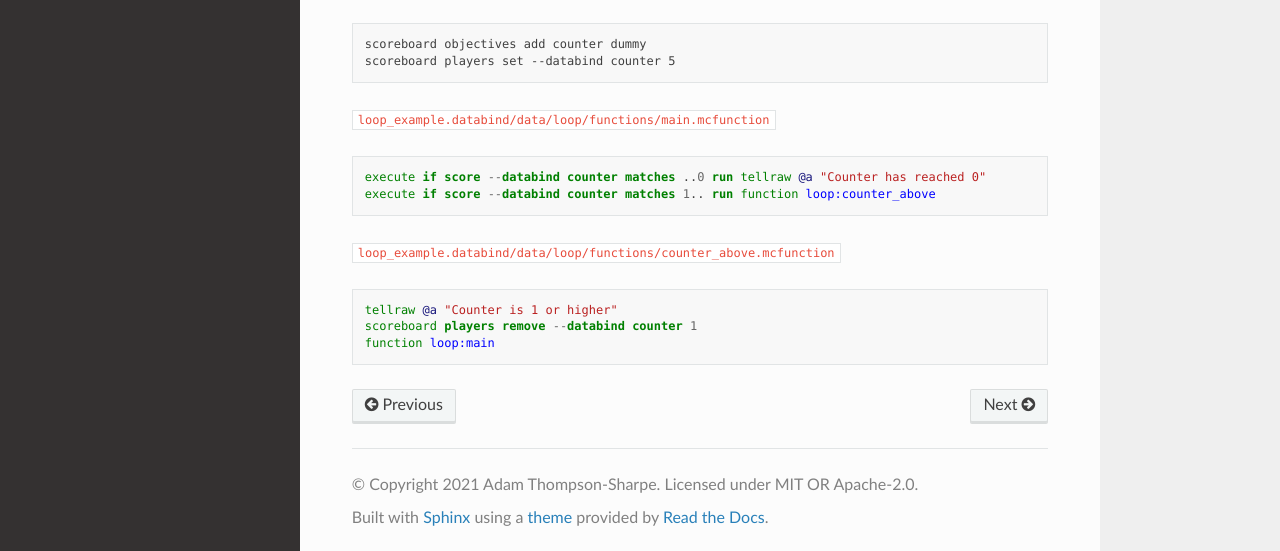
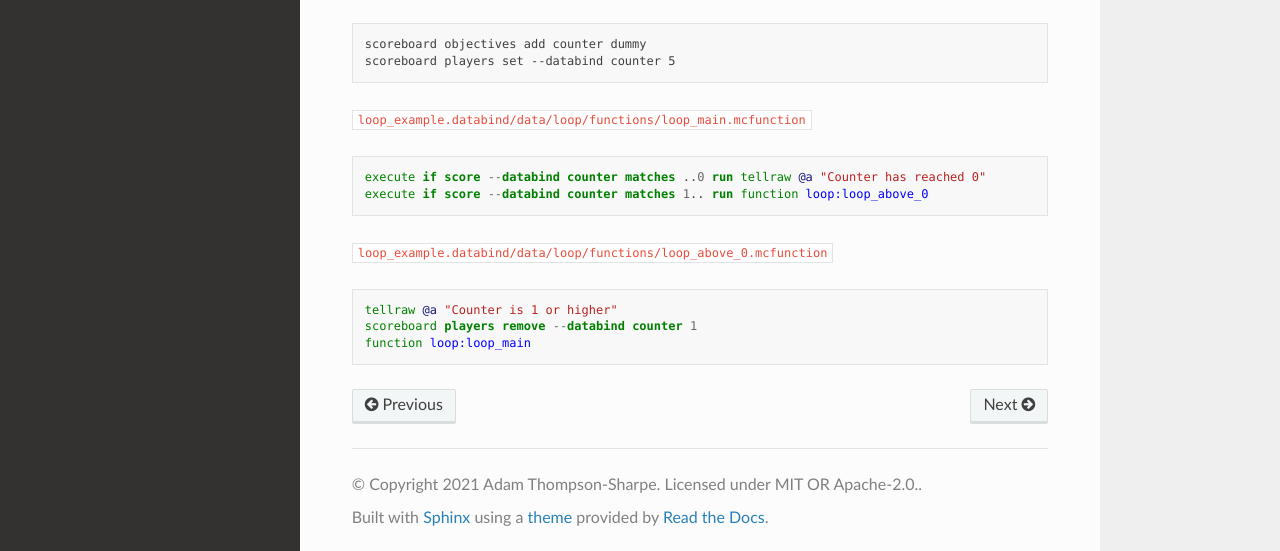
Before and after one commit to MysteryBlokHed/databind, a Sphinx documentation site: the page built from docs/examples/function_examples/loop.rst, in a window 1280 px wide and 1200 px high. Shown: the part 646-1197 px from the top of the window. Built offline with Sphinx 7.4.7 and the Read the Docs theme 2.0.0, drawn with Linux system fonts in a browser that asks for light colours.

Commit message:
Update docs

```diff
--- a/docs/conf.py
+++ b/docs/conf.py
@@ -17,7 +17,7 @@
 # -- Project information -----------------------------------------------------
 
 project = 'Databind'
-copyright = '2021 Adam Thompson-Sharpe. Licensed under MIT OR Apache-2.0'
+copyright = '2021 Adam Thompson-Sharpe. Licensed under MIT OR Apache-2.0.'
 author = 'Adam Thompson-Sharpe'
 
 # The full version, including alpha/beta/rc tags
--- a/docs/examples/function_examples/loop.rst
+++ b/docs/examples/function_examples/loop.rst
@@ -33,17 +33,17 @@ Transpiled
    scoreboard objectives add counter dummy
    scoreboard players set --databind counter 5
 
-``loop_example.databind/data/loop/functions/main.mcfunction``
+``loop_example.databind/data/loop/functions/loop_main.mcfunction``
 
 .. code-block:: mcfunction
 
    execute if score --databind counter matches ..0 run tellraw @a "Counter has reached 0"
-   execute if score --databind counter matches 1.. run function loop:counter_above
+   execute if score --databind counter matches 1.. run function loop:loop_above_0
 
-``loop_example.databind/data/loop/functions/counter_above.mcfunction``
+``loop_example.databind/data/loop/functions/loop_above_0.mcfunction``
 
 .. code-block:: mcfunction
 
    tellraw @a "Counter is 1 or higher"
    scoreboard players remove --databind counter 1
-   function loop:main
+   function loop:loop_main
```
